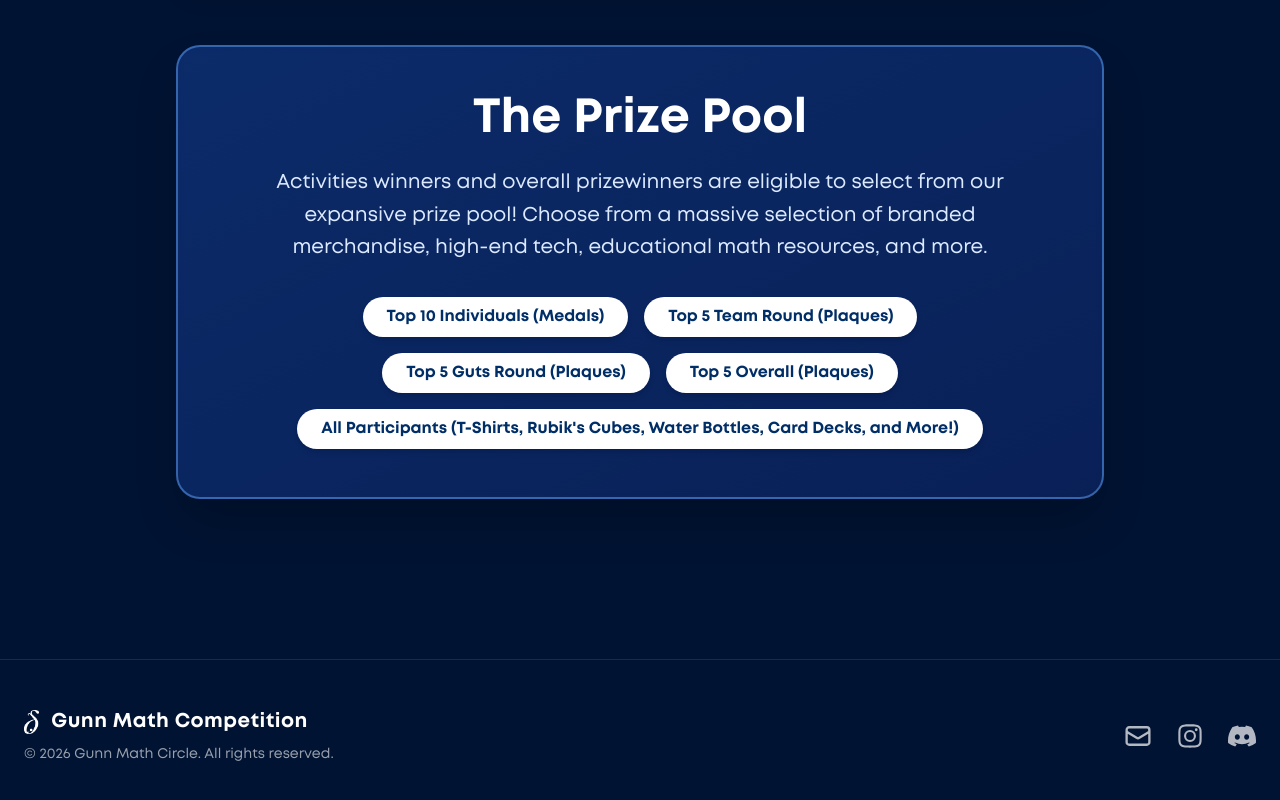
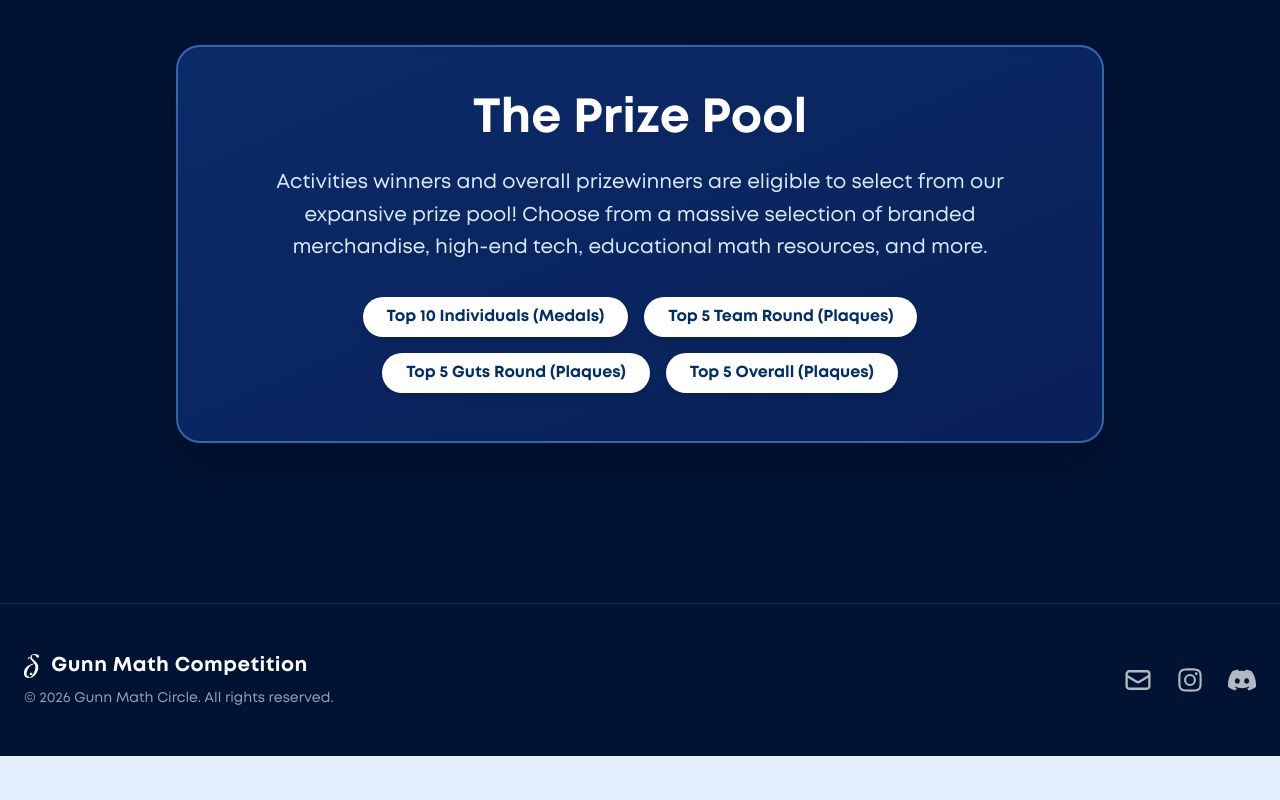
Before and after one commit to GunnMath/gmc-new-website, a Next.js app: page /prizes in a window 1280 px wide. Shown: the part 2206-3006 px from the top of the page. After the commit the page ends 2962 px from the top, so only its background shows below. Built offline with nearby package versions, Linux system fonts and the light colour scheme.

Commit message:
undo changes to prize pool

```diff
--- a/app/prizes/page.tsx
+++ b/app/prizes/page.tsx
@@ -128,7 +128,6 @@ export default function PrizesAndScoring() {
               <div className="bg-white px-6 py-2 rounded-full font-bold shadow-md">Top 5 Team Round (Plaques)</div>
               <div className="bg-white px-6 py-2 rounded-full font-bold shadow-md">Top 5 Guts Round (Plaques)</div>
               <div className="bg-white px-6 py-2 rounded-full font-bold shadow-md">Top 5 Overall (Plaques)</div>
-              <div className="bg-white px-6 py-2 rounded-full font-bold shadow-md">All Participants (T-Shirts, Rubik's Cubes, Water Bottles, Card Decks, and More!)</div>
           </div>
         </div>
 
```
